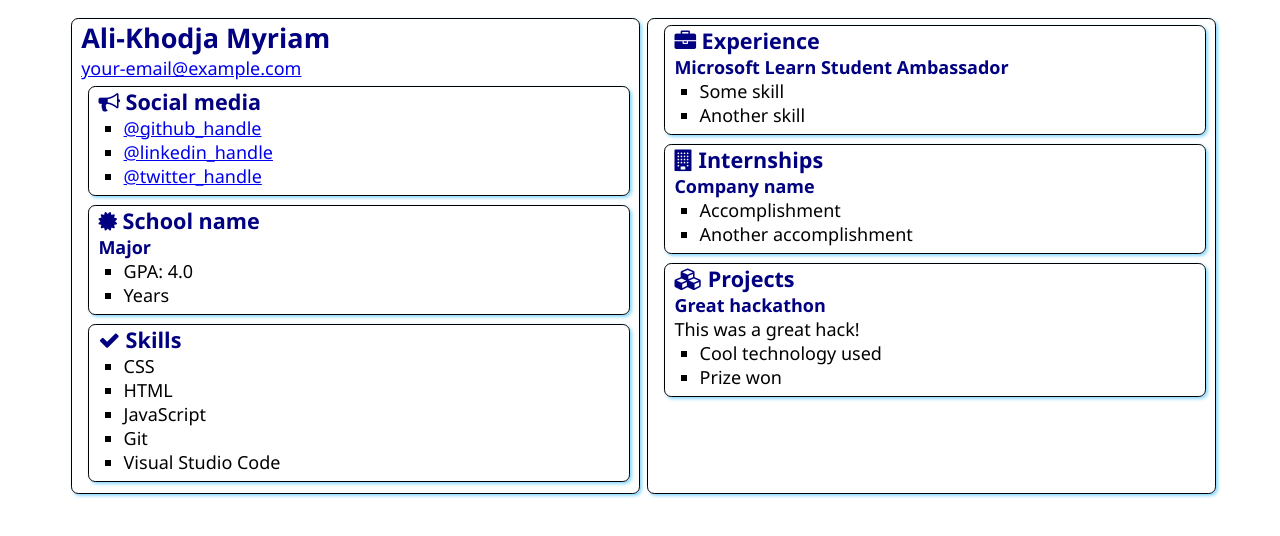
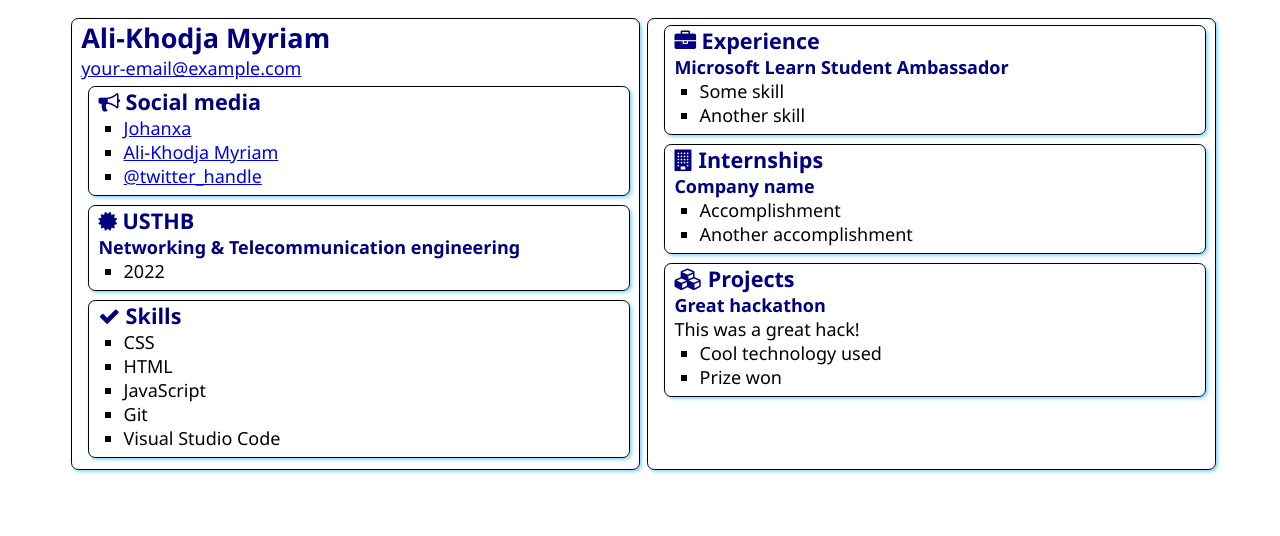
Before and after one commit to Johanxa/SATechnicalOnBoarding, a plain HTML site: page src/index.html in a window 1280 px wide. Drawn offline with Linux system fonts and the light colour scheme.

Commit message:
update the index

```diff
--- a/src/index.html
+++ b/src/index.html
@@ -13,7 +13,7 @@
     <main>
         <article class="box">
             <h1>Ali-Khodja Myriam</h1>
-            <div><a href="mailto:your.email@example.com">your-email@example.com</a></div>
+            <div><a href="mailto:myriam.alikhodja@studentambassadors.com">your-email@example.com</a></div>
 
             <section class="box">
                 <h2>
@@ -21,8 +21,8 @@
                     Social media
                 </h2>
                 <ul>
-                    <li><a href="https://github.com/<handle>">@github_handle</a></li>
-                    <li><a href="https://linkedin.com/in/<handle>">@linkedin_handle</a></li>
+                    <li><a href="https://github.com/Johanxa<handle>">Johanxa</a></li>
+                    <li><a href="https://www.linkedin.com/in/johanna-myriam-erin-nefissa-ali-khodja-92698b228/<handle>">Ali-Khodja Myriam</a></li>
                     <li><a href="https://twitter.com/<handle>">@twitter_handle</a></li>
                 </ul>
             </section>
@@ -31,12 +31,12 @@
                 <div class="education">
                     <h2>
                         <i class="fa fa-certificate" aria-hidden="true"></i>
-                        School name
+                        USTHB
                     </h2>
-                    <h3>Major</h3>
+                    <h3>Networking & Telecommunication engineering</h3>
                     <ul>
-                        <li>GPA: 4.0</li>
-                        <li>Years</li>
+                        <li>2022
+                        </li>
                     </ul>
                 </div>
             </section>
```
